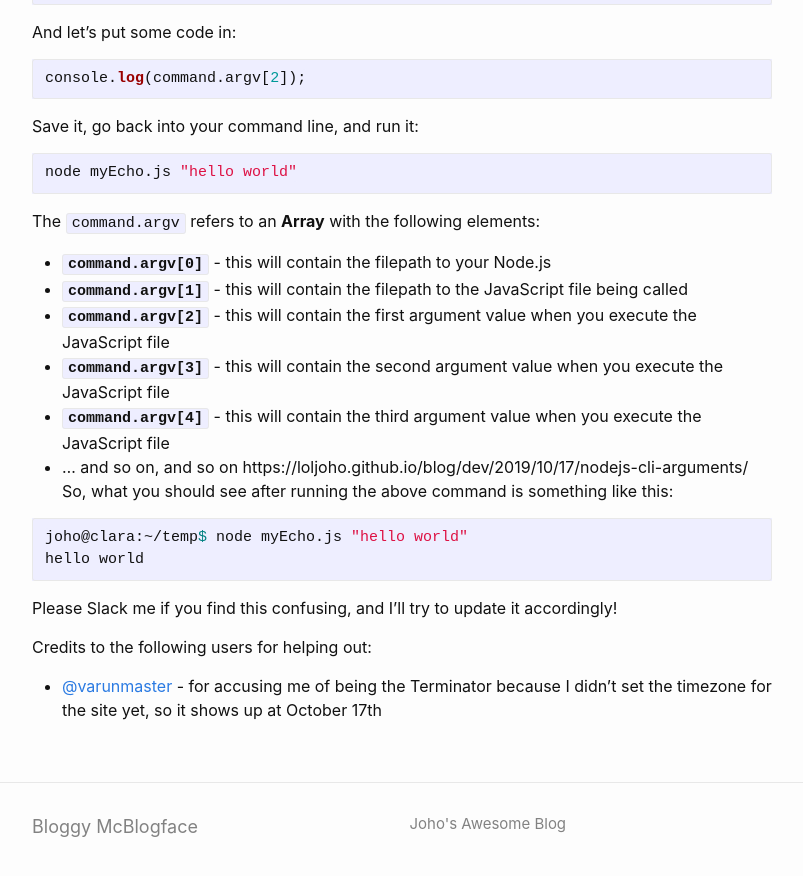
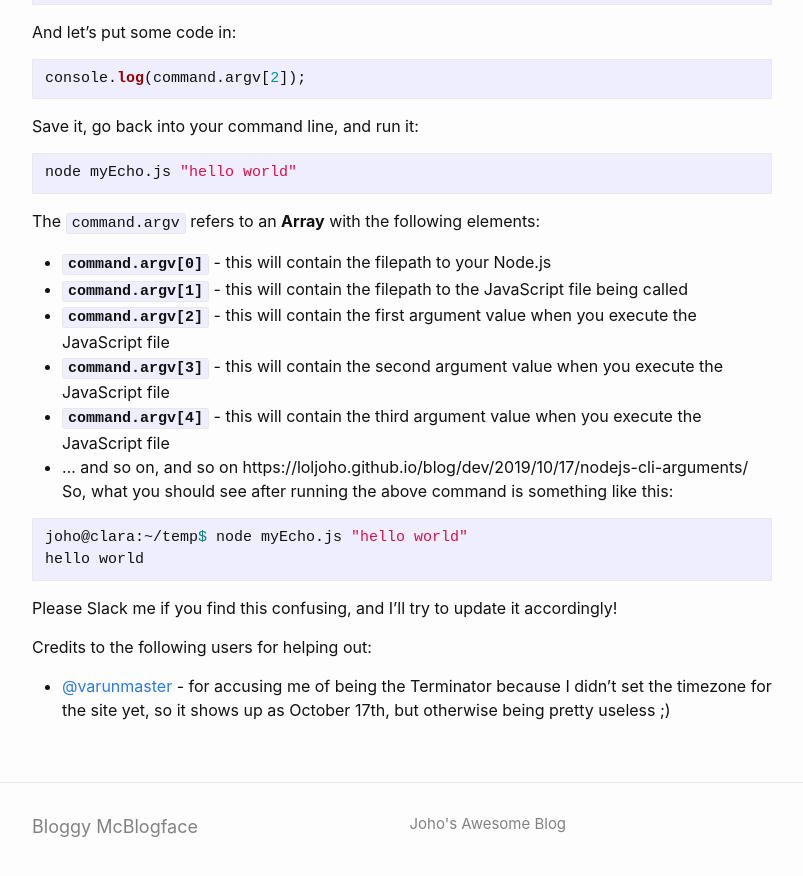
Before and after one commit to loljoho/blog, a Jekyll site: the page built from _posts/2019-10-16-nodejs-cli-arguments.markdown, in a window 1280 px wide and 900 px high, scrolled down 607 px. Shown: the top 876 px of the window, without its empty margins (238-1041 px from the left). Built offline with Jekyll 4.4.1, drawn with Linux system fonts in a browser that asks for light colours.

Commit message:
Update Post: Node.js CLI Arguments

```diff
--- a/_posts/2019-10-16-nodejs-cli-arguments.markdown
+++ b/_posts/2019-10-16-nodejs-cli-arguments.markdown
@@ -60,4 +60,4 @@ hello world
 Please Slack me if you find this confusing, and I'll try to update it accordingly!
 
 Credits to the following users for helping out:
- - [@varunmaster](https://github.com/varunmaster/) - for accusing me of being the Terminator because I didn't set the timezone for the site yet, so it shows up at October 17th
+ - [@varunmaster](https://github.com/varunmaster/) - for accusing me of being the Terminator because I didn't set the timezone for the site yet, so it shows up as October 17th, but otherwise being pretty useless ;)
```
